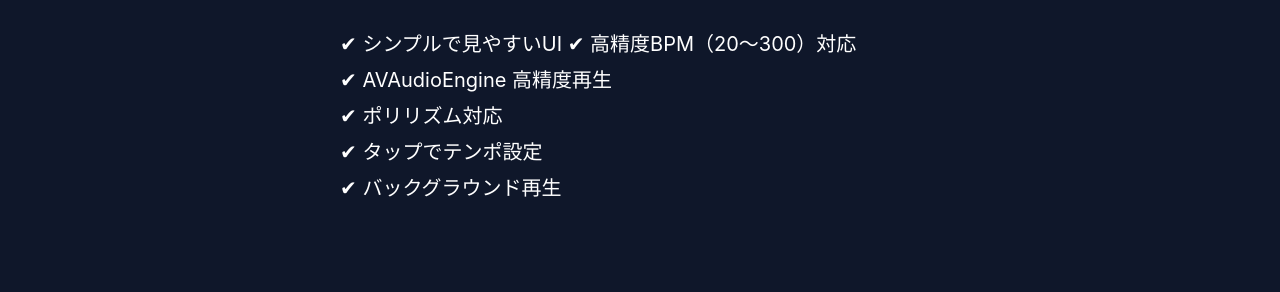
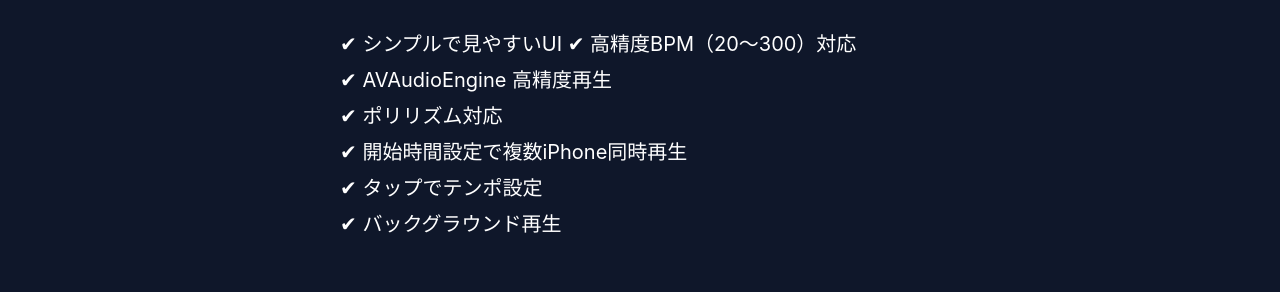
Before and after one commit to NitouKiyoshi/KiyoshiNito.github.io, a plain HTML site: page index.html in a window 1280 px wide. Shown: the part 508-800 px from the top of the page. Drawn offline with Linux system fonts and the light colour scheme.

Commit message:
Update index.html

```diff
--- a/index.html
+++ b/index.html
@@ -81,6 +81,7 @@ footer {
         ✔ 高精度BPM（20〜300）対応<br>
         ✔ AVAudioEngine 高精度再生<br>
         ✔ ポリリズム対応<br>
+        ✔ 開始時間設定で複数iPhone同時再生<br>
         ✔ タップでテンポ設定<br>
         ✔ バックグラウンド再生<br>
     </div>
```
